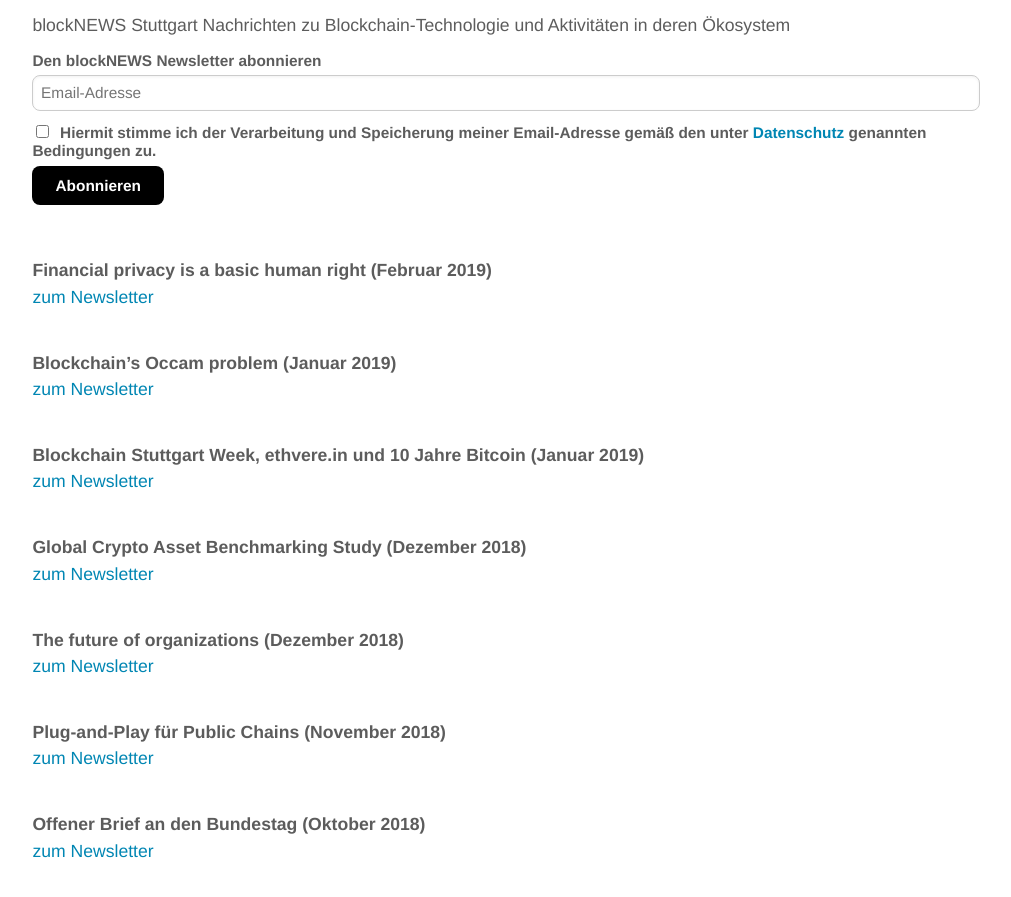
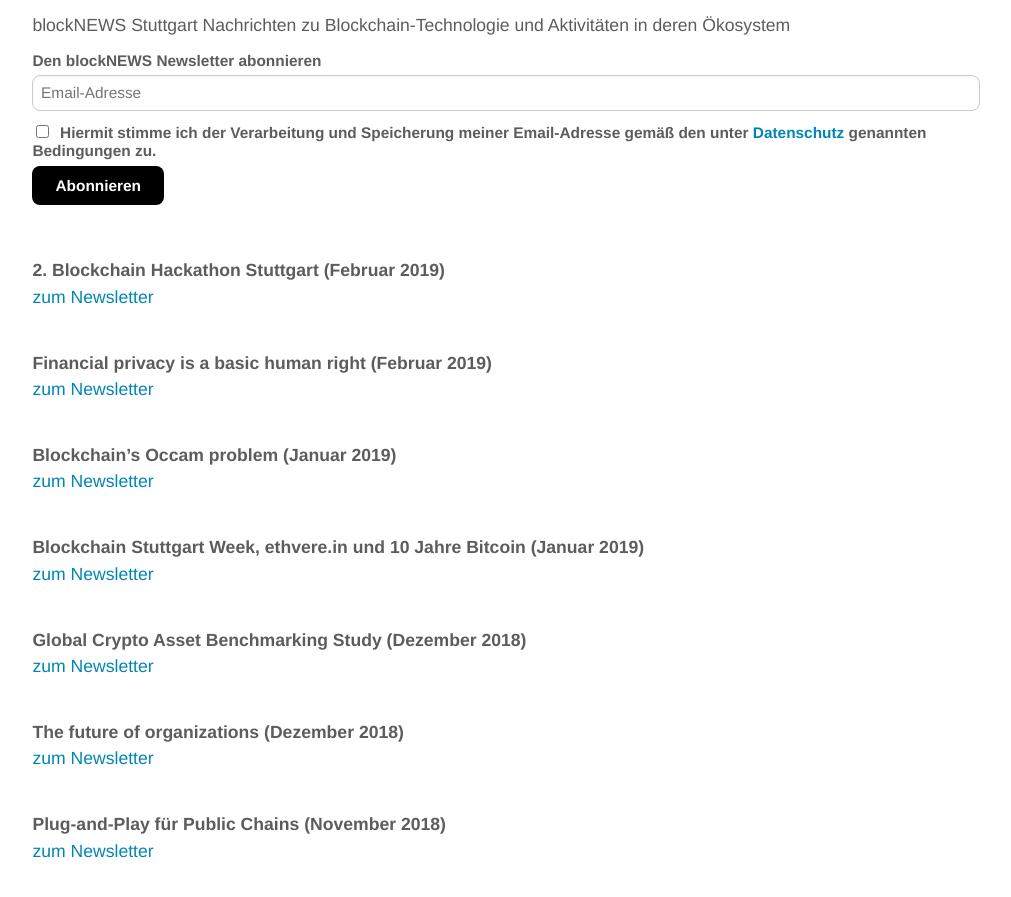
Before and after one commit to blocklab/site, a Jekyll site: the page built from newsletter.md, in a window 1280 px wide and 900 px high, scrolled down 529 px. Shown: the top 897 px of the window, without its empty margins (134-1145 px from the left). Built offline with Jekyll 4.4.1, drawn with Linux system fonts in a browser that asks for light colours; comment, search, counter and statistics services are not loaded.

Commit message:
Update newsletter.md

```diff
--- a/newsletter.md
+++ b/newsletter.md
@@ -33,6 +33,11 @@ Nachrichten zu Blockchain-Technologie und Aktivitäten in deren Ökosystem
 <!--End mc_embed_signup-->
 
 <br>
+<br>
+**2. Blockchain Hackathon Stuttgart (Februar 2019)**
+<br>
+[zum Newsletter](https://mailchi.mp/15725c62e76d/blockchain-in-der-kw16-private-key-und-wallet-sicherheit-724181)
+
 <br>
 **Financial privacy is a basic human right (Februar 2019)**
 <br>
```
